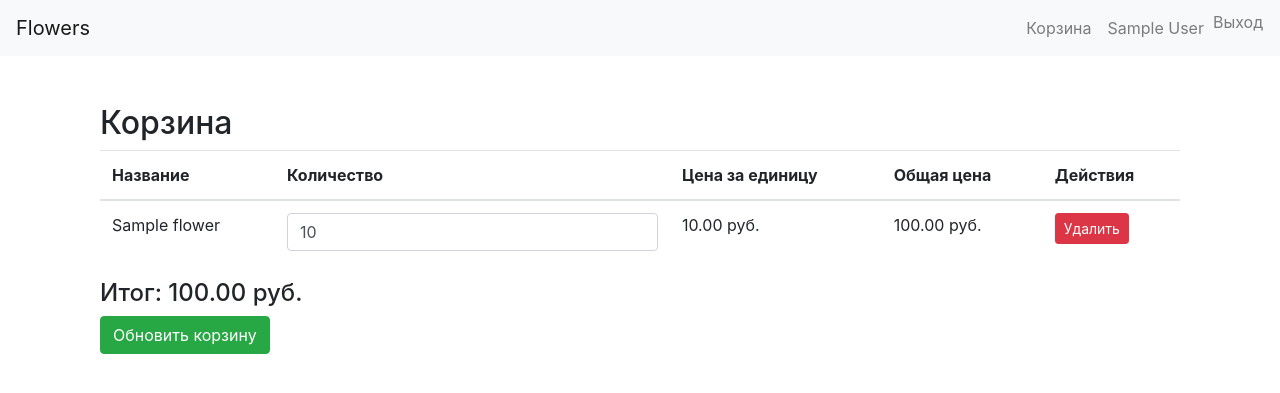
After one commit to elizarov09/Flowers_Django_project, a Django app: page /catalog/cart/ in a window 1280 px wide. The commit adds this page. Shown: the top 393 px of the page. Run offline with Django 5.2, Linux system fonts and the light colour scheme; a user stored in the database is signed in; tables that the repository leaves empty hold one stand-in row (values such as "Sample post"); some libraries are stand-ins or nearby versions.

Commit message:
5_button_kupit_dontwork

```diff
--- a/flowers_project/catalog/models.py
+++ b/flowers_project/catalog/models.py
@@ -1,6 +1,7 @@
 # catalog/models.py
 
 from django.db import models
+from django.contrib.auth.models import User
 
 class Flower(models.Model):
     name = models.CharField(max_length=100, verbose_name="Название")
@@ -10,3 +11,14 @@ class Flower(models.Model):
 
     def __str__(self):
         return self.name
+
+class CartItem(models.Model):
+    user = models.ForeignKey(User, on_delete=models.CASCADE, related_name='cart_items')
+    flower = models.ForeignKey(Flower, on_delete=models.CASCADE)
+    quantity = models.PositiveIntegerField(default=1)
+
+    def __str__(self):
+        return f"{self.flower.name} x {self.quantity}"
+
+    def total_price(self):
+        return self.flower.price * self.quantity
--- /dev/null
+++ b/flowers_project/catalog/templates/catalog/cart.html
@@ -0,0 +1,44 @@
+<!-- catalog/templates/catalog/cart.html -->
+
+{% extends "base.html" %}
+
+{% block content %}
+<div class="container mt-5">
+    <h2>Корзина</h2>
+    {% if cart_items %}
+    <form method="POST">
+        {% csrf_token %}
+        <table class="table">
+            <thead>
+                <tr>
+                    <th>Название</th>
+                    <th>Количество</th>
+                    <th>Цена за единицу</th>
+                    <th>Общая цена</th>
+                    <th>Действия</th>
+                </tr>
+            </thead>
+            <tbody>
+                {% for item in cart_items %}
+                <tr>
+                    <td>{{ item.flower.name }}</td>
+                    <td>
+                        <input type="number" name="quantity_{{ item.id }}" value="{{ item.quantity }}" min="1" class="form-control">
+                    </td>
+                    <td>{{ item.flower.price }} руб.</td>
+                    <td>{{ item.total_price }} руб.</td>
+                    <td>
+                        <a href="{% url 'remove_from_cart' item.id %}" class="btn btn-danger btn-sm">Удалить</a>
+                    </td>
+                </tr>
+                {% endfor %}
+            </tbody>
+        </table>
+        <h4>Итог: {{ total }} руб.</h4>
+        <button type="submit" class="btn btn-success">Обновить корзину</button>
+    </form>
+    {% else %}
+    <p>Ваша корзина пуста.</p>
+    {% endif %}
+</div>
+{% endblock %}
--- a/flowers_project/catalog/urls.py
+++ b/flowers_project/catalog/urls.py
@@ -1,8 +1,10 @@
 # catalog/urls.py
 
 from django.urls import path
-from .views import flower_catalog  # Импорт функции представления
+from .views import flower_catalog, add_to_cart, view_cart
 
 urlpatterns = [
-    path('', flower_catalog, name='flower_catalog'),  # URL для доступа к представлению
+    path('', flower_catalog, name='flower_catalog'),
+    path('add-to-cart/<int:flower_id>/', add_to_cart, name='add_to_cart'),
+    path('cart/', view_cart, name='view_cart'),
 ]
--- a/flowers_project/catalog/views.py
+++ b/flowers_project/catalog/views.py
@@ -1,8 +1,36 @@
 # catalog/views.py
 
-from django.shortcuts import render
-from .models import Flower  # Убедитесь, что импорт правильный
+from django.shortcuts import render, get_object_or_404, redirect  # Добавьте redirect
+from django.contrib.auth.decorators import login_required
+from django.contrib import messages
+from .models import Flower, CartItem
 
 def flower_catalog(request):
-    flowers = Flower.objects.all()  # Получение всех букетов из базы данных
+    flowers = Flower.objects.all()
+    print(f"Количество цветов: {flowers.count()}")  # Вывод отладочной информации в консоль сервера
     return render(request, 'catalog/flower_catalog.html', {'flowers': flowers})
+
+@login_required
+def add_to_cart(request, flower_id):
+    flower = get_object_or_404(Flower, id=flower_id)
+    cart_item, created = CartItem.objects.get_or_create(user=request.user, flower=flower)
+    if not created:
+        cart_item.quantity += 1
+    cart_item.save()
+    messages.success(request, f"Товар '{flower.name}' добавлен в корзину.")
+    return redirect('flower_catalog')
+
+@login_required
+def view_cart(request):
+    if request.method == 'POST':
+        # Обновление количества товаров
+        for item in CartItem.objects.filter(user=request.user):
+            quantity = request.POST.get(f'quantity_{item.id}')
+            if quantity:
+                item.quantity = int(quantity)
+                item.save()
+        messages.success(request, "Корзина обновлена.")
+
+    cart_items = CartItem.objects.filter(user=request.user)
+    total = sum(item.total_price() for item in cart_items)
+    return render(request, 'catalog/cart.html', {'cart_items': cart_items, 'total': total})
--- a/flowers_project/templates/base.html
+++ b/flowers_project/templates/base.html
@@ -10,12 +10,15 @@
 </head>
 <body>
     <nav class="navbar navbar-expand-lg navbar-light bg-light">
-        <a class="navbar-brand" href="#">Flowers</a>
+        <a class="navbar-brand" href="{% url 'home' %}">Flowers</a> <!-- Ссылка на главную страницу -->
         <button class="navbar-toggler" type="button" data-toggle="collapse" data-target="#navbarNav" aria-controls="navbarNav" aria-expanded="false" aria-label="Toggle navigation">
             <span class="navbar-toggler-icon"></span>
         </button>
         <div class="collapse navbar-collapse" id="navbarNav">
             <ul class="navbar-nav ml-auto">
+                <li class="nav-item">
+                    <a class="nav-link" href="{% url 'view_cart' %}">Корзина</a> <!-- Ссылка на страницу корзины -->
+                </li>
                 {% if user.is_authenticated %}
                     <li class="nav-item">
                         <a class="nav-link" href="#">{{ user.first_name }} {{ user.last_name }}</a>
```
Also changed, not shown: flowers_project/catalog/templates/catalog/flower_catalog.html (+27 -12 lines), flowers_project/catalog/migrations/0002_cartitem.py (added).
